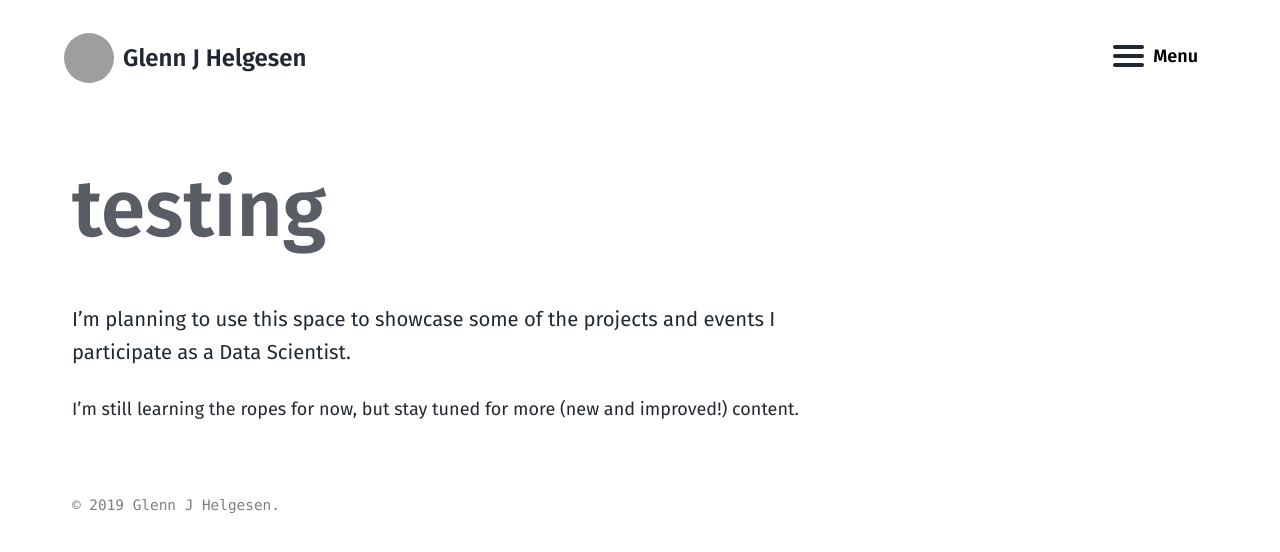
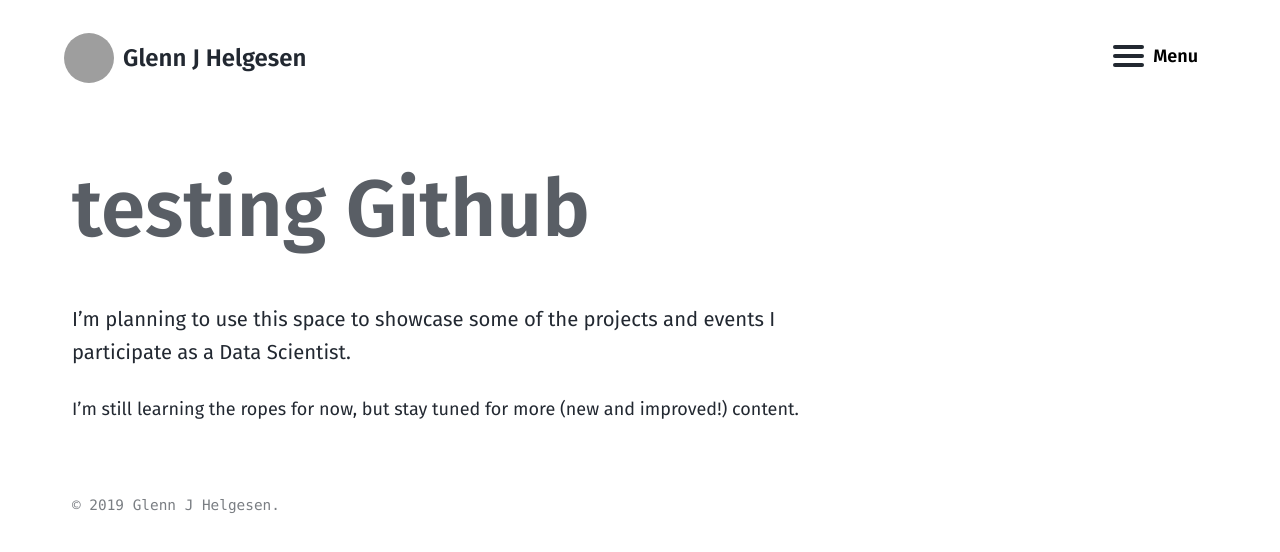
Before and after one commit to gl1unit/gl1unit.github.io, a Jekyll site: the page built from _posts/2019-3-28-Test.md, in a window 1280 px wide. Shown: the top 552 px of the page. Built offline with Jekyll 4.4.1, drawn with Linux system fonts in a browser that asks for light colours; grey boxes are pictures that could not be loaded.

Commit message:
20.06.2019 (1)

```diff
--- a/_posts/2019-3-28-Test.md
+++ b/_posts/2019-3-28-Test.md
@@ -1,6 +1,6 @@
 ---
 layout: post
-title: testing
+title: testing  [Github](https://github.com/Erlemar/Erlemar.github.io/blob/master/Notebooks/Imbalanced.ipynb)
 date: 2017-03-21
 published: true
 ---
```
